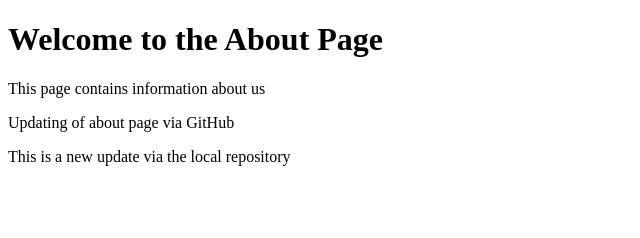
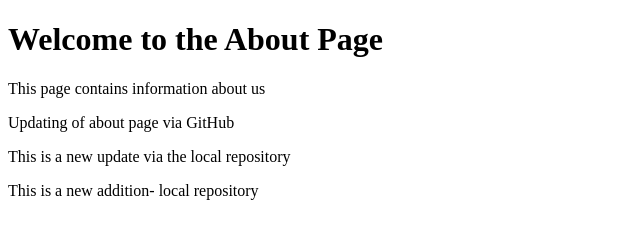
Before and after one commit to superbtutorial/git-tutorial, a plain HTML site: page about.html in a window 1280 px wide. Shown: the whole page, without its empty margins (0-640 px from the left). Drawn offline with Linux system fonts and the light colour scheme.

Commit message:
Updated about.html file in local repo- 2

```diff
--- a/about.html
+++ b/about.html
@@ -11,5 +11,7 @@
     <p>This page contains information about us</p>
     <p>Updating of about page via GitHub </p>
     <p>This is a new update via the local repository</p>
+
+    <p>This is a new addition- local repository</p>
 </body>
 </html>
```
